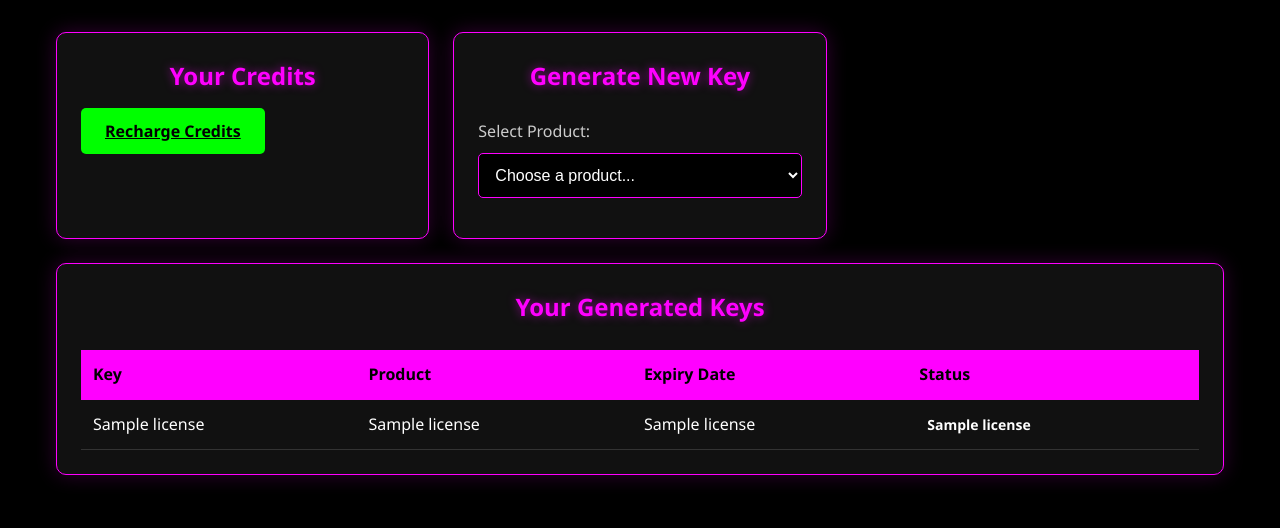
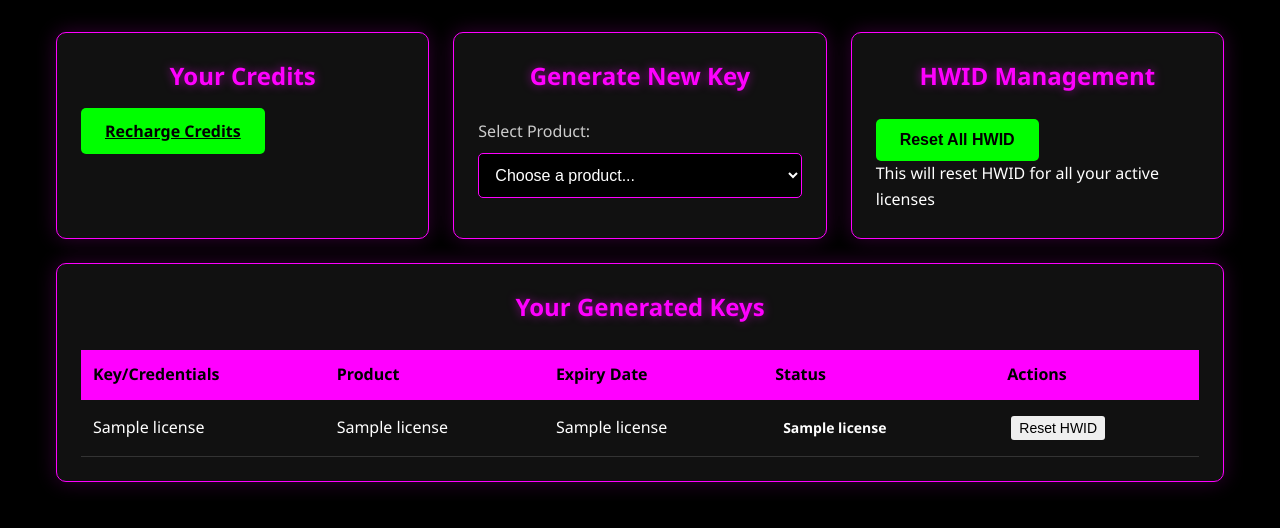
Before and after one commit to saddigamber-dev/Admin-Panels, a Flask app: template templates/dashboard.html in a window 1280 px wide. Shown: the part 78-606 px from the top of the page. Run offline with Flask 3, Linux system fonts and the light colour scheme; the template is opened without the code that fills it: most values are stand-ins (such as "Sample title", 1, 10 or a date in 2020).

Commit message:
Update product selection and key display details

```diff
--- a/templates/dashboard.html
+++ b/templates/dashboard.html
@@ -33,8 +33,8 @@
                     <select id="product-select" class="product-dropdown">
                         <option value="">Choose a product...</option>
                         {% for product in products %}
-                        <option value="{{ product[0] }}" data-cost="{{ product[2] }}" data-duration="{{ product[3] }}">
-                            {{ product[1] }} - {{ product[2] }} credits ({{ product[3] }})
+                        <option value="{{ product[0] }}" data-cost="{{ product[2] }}" data-days="{{ product[3] }}" data-type="{{ product[5] }}">
+                            {{ product[1] }} - {{ product[2] }} credits ({{ product[3] }} days)
                         </option>
                         {% endfor %}
                     </select>
@@ -42,14 +42,21 @@
 
                 <div id="product-details" class="product-details" style="display: none;">
                     <p>Cost: <span id="product-cost"></span> credits</p>
-                    <p>Duration: <span id="product-duration"></span></p>
+                    <p>Duration: <span id="product-duration"></span> days</p>
                     <button id="generate-key" class="btn-primary" disabled>Generate Key</button>
                 </div>
 
                 <div id="generated-key" class="generated-key" style="display: none;">
-                    <h3>Your Generated Key:</h3>
-                    <div class="key-display"></div>
+                    <h3>Your Generated Key/Credentials:</h3>
+                    <div class="key-display" style="white-space: pre-line;"></div>
                 </div>
+            </div>
+
+            <!-- HWID Reset Options -->
+            <div class="card">
+                <h2>HWID Management</h2>
+                <button id="hwid-reset-all" class="btn-primary">Reset All HWID</button>
+                <p class="hwid-note">This will reset HWID for all your active licenses</p>
             </div>
 
             <!-- Your Keys Section -->
@@ -59,19 +66,23 @@
                     <table>
                         <thead>
                             <tr>
-                                <th>Key</th>
+                                <th>Key/Credentials</th>
                                 <th>Product</th>
                                 <th>Expiry Date</th>
                                 <th>Status</th>
+                                <th>Actions</th>
                             </tr>
                         </thead>
                         <tbody>
                             {% for license in licenses %}
                             <tr>
-                                <td>{{ license[1] }}</td>
+                                <td class="key-cell">{{ license[1] }}</td>
                                 <td>{{ license[3] }}</td>
-                                <td>{{ license[4] }}</td>
-                                <td><span class="status-badge status-{{ license[5] }}">{{ license[5] }}</span></td>
+                                <td>{{ license[5] }}</td>
+                                <td><span class="status-badge status-{{ license[6] }}">{{ license[6] }}</span></td>
+                                <td>
+                                    <button class="btn-small btn-hwid-reset" data-license-id="{{ license[0] }}">Reset HWID</button>
+                                </td>
                             </tr>
                             {% endfor %}
                         </tbody>
```
